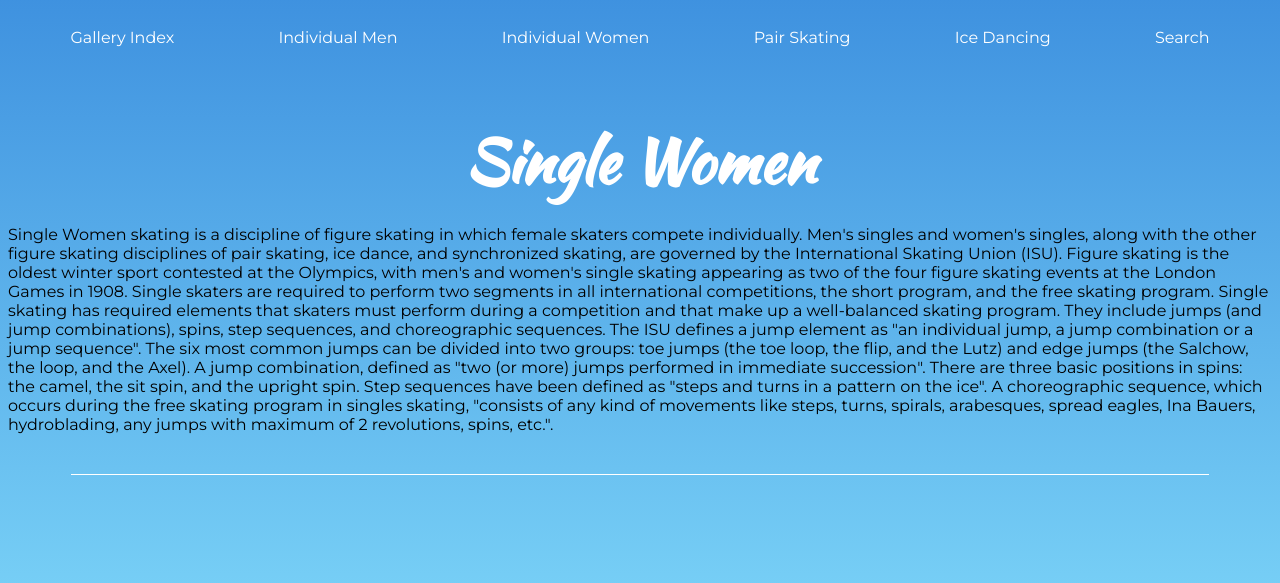
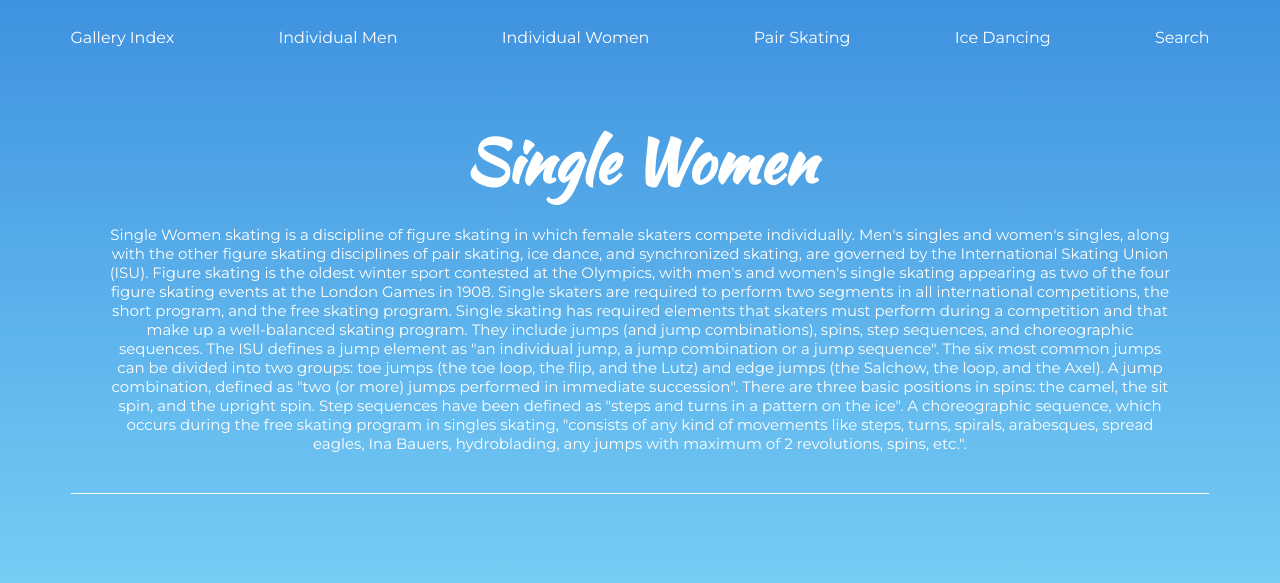
Before and after one commit to renee0905/group5, a Jekyll site: the page built from individual-women.markdown, in a window 1280 px wide. Shown: the top 583 px of the page. Built offline with Jekyll 4.4.1, drawn with Linux system fonts in a browser that asks for light colours.

Commit message:
Update individual-women.markdown

```diff
--- a/individual-women.markdown
+++ b/individual-women.markdown
@@ -5,7 +5,7 @@ permalink: /individual-women/
 ---
 
 <h1> Single Women </h1>
-<p>Single Women skating is a discipline of figure skating in which female skaters compete individually. Men's singles and women's singles, along with the other figure skating disciplines of pair skating, ice dance, and synchronized skating, are governed by the International Skating Union (ISU). Figure skating is the oldest winter sport contested at the Olympics, with men's and women's single skating appearing as two of the four figure skating events at the London Games in 1908.
+<p class="para">Single Women skating is a discipline of figure skating in which female skaters compete individually. Men's singles and women's singles, along with the other figure skating disciplines of pair skating, ice dance, and synchronized skating, are governed by the International Skating Union (ISU). Figure skating is the oldest winter sport contested at the Olympics, with men's and women's single skating appearing as two of the four figure skating events at the London Games in 1908.
 Single skaters are required to perform two segments in all international competitions, the short program, and the free skating program.
 Single skating has required elements that skaters must perform during a competition and that make up a well-balanced skating program. They include jumps (and jump combinations), spins, step sequences, and choreographic sequences. The ISU defines a jump element as "an individual jump, a jump combination or a jump sequence". The six most common jumps can be divided into two groups: toe jumps (the toe loop, the flip, and the Lutz) and edge jumps (the Salchow, the loop, and the Axel). A jump combination, defined as "two (or more) jumps performed in immediate succession". There are three basic positions in spins: the camel, the sit spin, and the upright spin. Step sequences have been defined as "steps and turns in a pattern on the ice". A choreographic sequence, which occurs during the free skating program in singles skating, "consists of any kind of movements like steps, turns, spirals, arabesques, spread eagles, Ina Bauers, hydroblading, any jumps with maximum of 2 revolutions, spins, etc.".
 </p>
@@ -17,7 +17,7 @@ Single skating has required elements that skaters must perform during a competit
 {% for name in site.women %}
           <div class="card">
             <a href = "{{ name.url | relative_url }}"><img src="{{ name.img-url }}"></a>
-            <p><a href = "{{ name.url | relative_url }}">{{ name.name }}</a></p>
+            <p class="card-name"><a href = "{{ name.url | relative_url }}">{{ name.name }}</a></p>
           </div>
 {% endfor %}
 </div>
```
